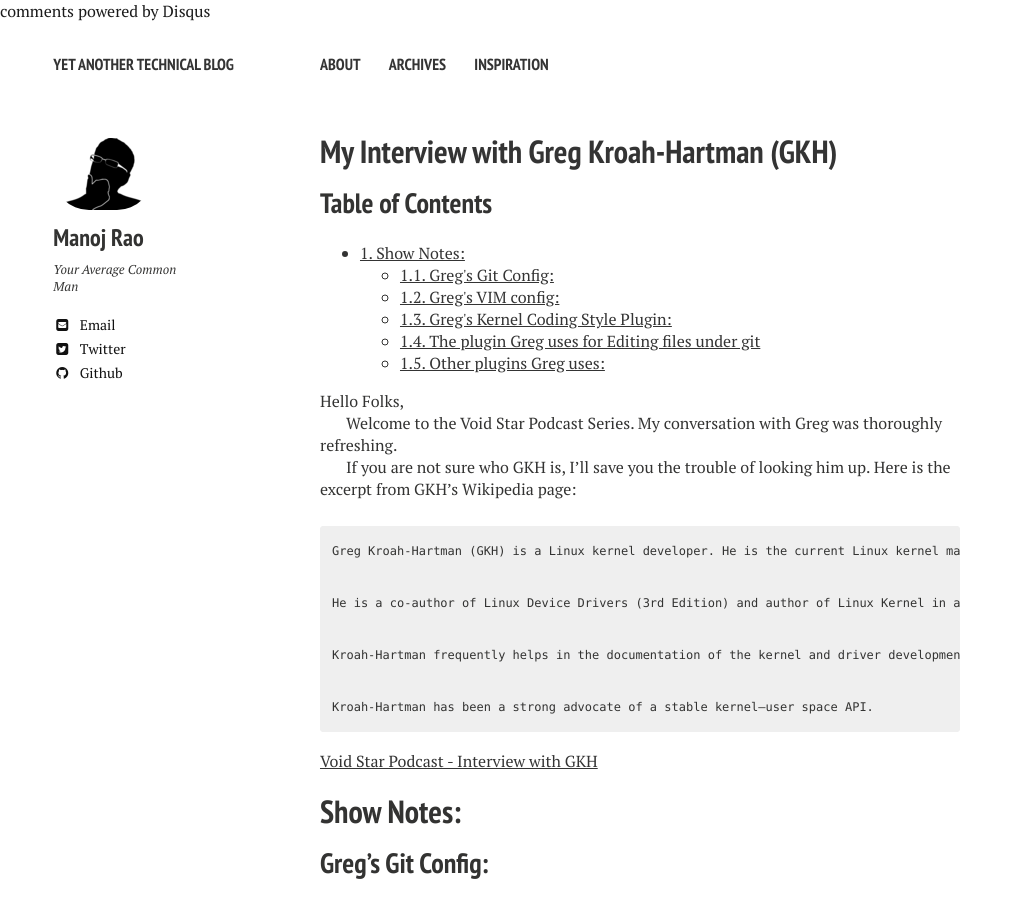
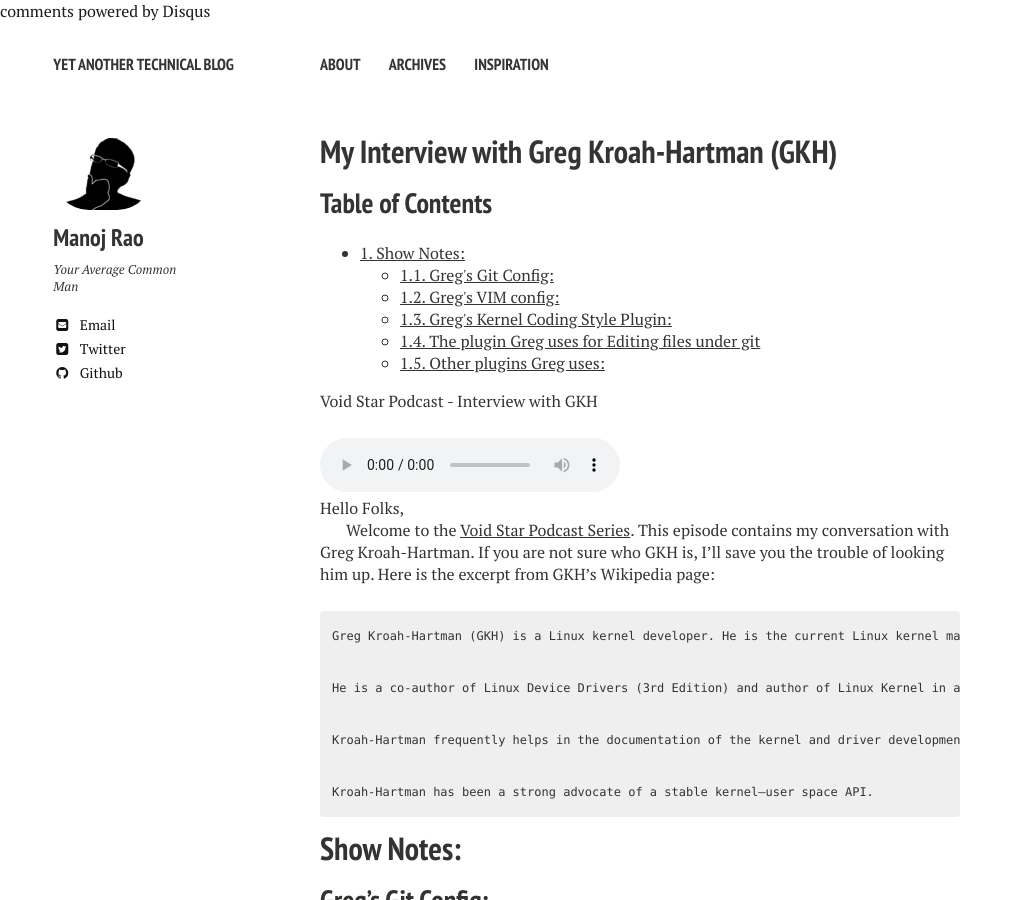
Before and after one commit to mycpuorg/mycpuorg.github.io, a Jekyll site: the page built from _posts/2017-12-22-interview-with-GKH.md, in a window 1280 px wide and 900 px high. Shown: the whole window, without its empty margins (0-1023 px from the left). Built offline with Jekyll 4.4.1, drawn with Linux system fonts in a browser that asks for light colours; nearby versions of some CDN libraries; comment, search, counter and statistics services are not loaded.

Commit message:
Add the auidio embed html code into the page

```diff
--- a/_posts/2017-12-22-interview-with-GKH.md
+++ b/_posts/2017-12-22-interview-with-GKH.md
@@ -23,11 +23,15 @@
 </div>
 </div>
 
+Void Star Podcast - Interview with GKH
+<audio controls>
+  <source src="https://s3-us-west-1.amazonaws.com/voidstarpodcast/Season+1/Void+Star+Podcast+-+Greg+Kroah-Hartman.mp3" type="audio/mpeg">
+Your browser does not support the audio element.
+</audio>
+
 Hello Folks,
 
-Welcome to the Void Star Podcast Series. My conversation with Greg was thoroughly refreshing.
-
-If you are not sure who GKH is, I'll save you the trouble of looking him up. Here is the excerpt from GKH's Wikipedia page:
+Welcome to the [Void Star Podcast Series](http://www.mycpu.org/about-interviews). This episode contains my conversation with Greg Kroah-Hartman. If you are not sure who GKH is, I'll save you the trouble of looking him up. Here is the excerpt from GKH's Wikipedia page:
 
     Greg Kroah-Hartman (GKH) is a Linux kernel developer. He is the current Linux kernel maintainer for the -stable branch, the staging subsystem, USB, driver core, debugfs, kref, kobject, and the sysfs kernel subsystems, Userspace I/O (with Hans J. Koch), and TTY layer. He also created linux-hotplug, the udev project, and the Linux Driver Project. He worked for Novell in the SUSE Labs division and, as of 1 February 2012, works at the Linux Foundation.
 
```
Also changed, not shown: other parts of _posts/2017-12-22-interview-with-GKH.md (+0 -2 lines).
